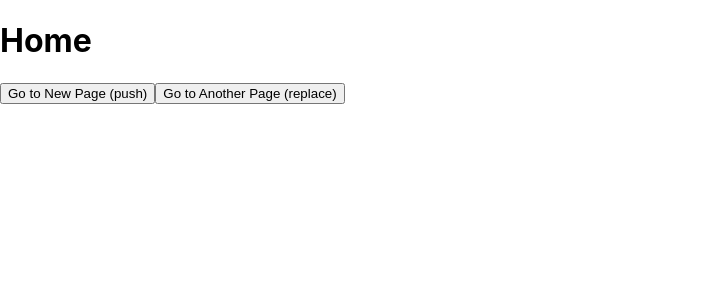
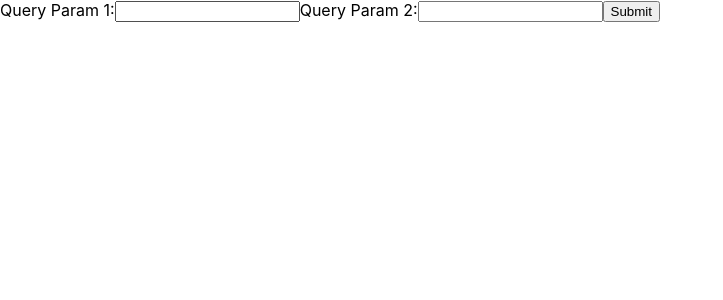
Before and after one commit to toanlehcm/demo_reactjs, a React (Create React App) app: page / in a window 1280 px wide. Shown: the top 300 px of the page, without its empty margins (0-723 px from the left). Built offline with nearby package versions, Linux system fonts and the light colour scheme.

Commit message:
- Demo get query parameters in React Router v6 but not work.

```diff
--- a/src/App.js
+++ b/src/App.js
@@ -1,51 +1,45 @@
-import './App.css';
 import React from 'react';
-import { BrowserRouter as Router, Routes, Route, useNavigate } from 'react-router-dom';
+import { BrowserRouter as Router, useSearchParams } from 'react-router-dom';
 
-function Home() {
-  return <h1>Home</h1>;
-}
-
-function NewPage() {
-  return <h1>New Page</h1>;
-}
-
-function AnotherPage() {
-  return <h1>Another Page</h1>;
+// Function to serialize form data into { key: value } pairs.
+function serializeFormQuery(form) {
+  const formData = new FormData(form);
+  const params = Object.fromEntries(formData);
+  return params;
 }
 
 function App() {
+  // Destructure searchParams and setSearchParams from useSearchParams hook
+  // const [ setSearchParams] = useSearchParams();
+
+  // Function to handle form submission.
+  function handleSubmit(event) {
+    event.preventDefault();
+
+    // Serialize form data into { key: value } pairs
+    const params = serializeFormQuery(event.target);
+    // setSearchParams(params);
+  }
+
   return (
-    <Router>
+    <Router> {/* Wrap the component with Router */}
       <div>
-        <Routes>
-          <Route path="/" element={<Home />} />
-          <Route path="/new-page" element={<NewPage />} />
-          <Route path="/another-page" element={<AnotherPage />} />
-        </Routes>
-        <NavigationButtons />
+        <form onSubmit={handleSubmit}>
+          {/* Input fields for the form */}
+          <label>
+            Query Param 1:
+            <input type="text" name="param1" />
+          </label>
+          <label>
+            Query Param 2:
+            <input type="text" name="param2" />
+          </label>
+          {/* Submit button */}
+          <button type="submit">Submit</button>
+        </form>
       </div>
     </Router>
   );
 }
 
-function NavigationButtons() {
-  const navigate = useNavigate();
-
-  const handlePush = () => {
-    navigate('/new-page');
-  }
-
-  const handleReplace = () => {
-    navigate('/another-page', { replace: true })
-  }
-
-  return (
-    <div>
-      <button onClick={handlePush}>Go to New Page (push)</button>
-      <button onClick={handleReplace}>Go to Another Page (replace)</button>
-    </div>
-  );
-}
-
 export default App;
```
Also changed, not shown: 1 other file (tests, documents, lock files or other folders).
